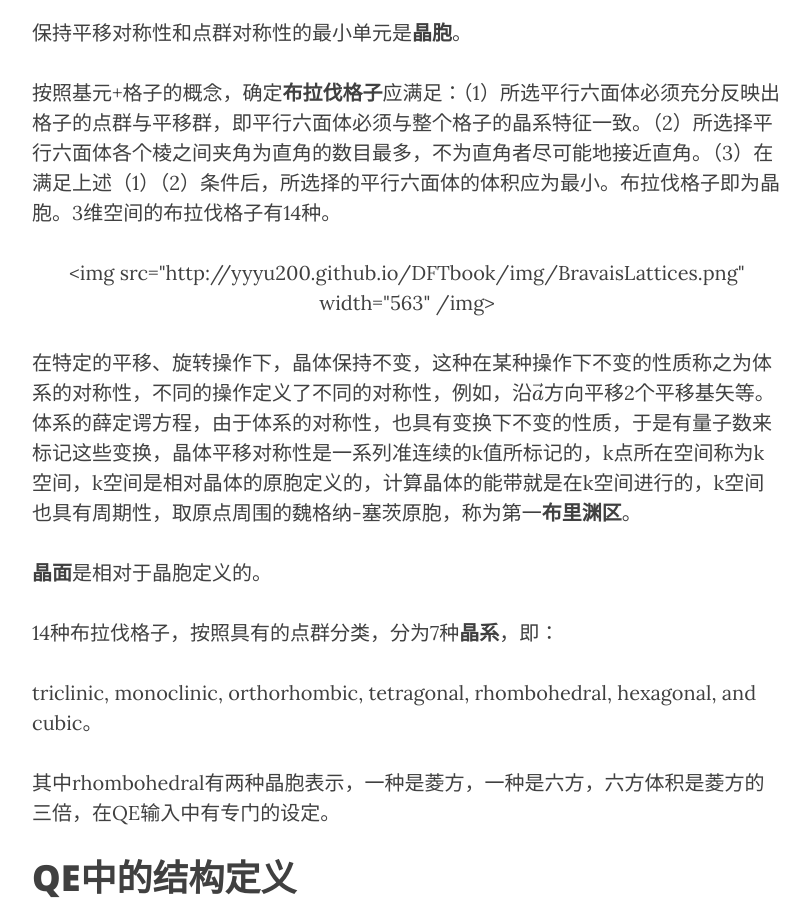
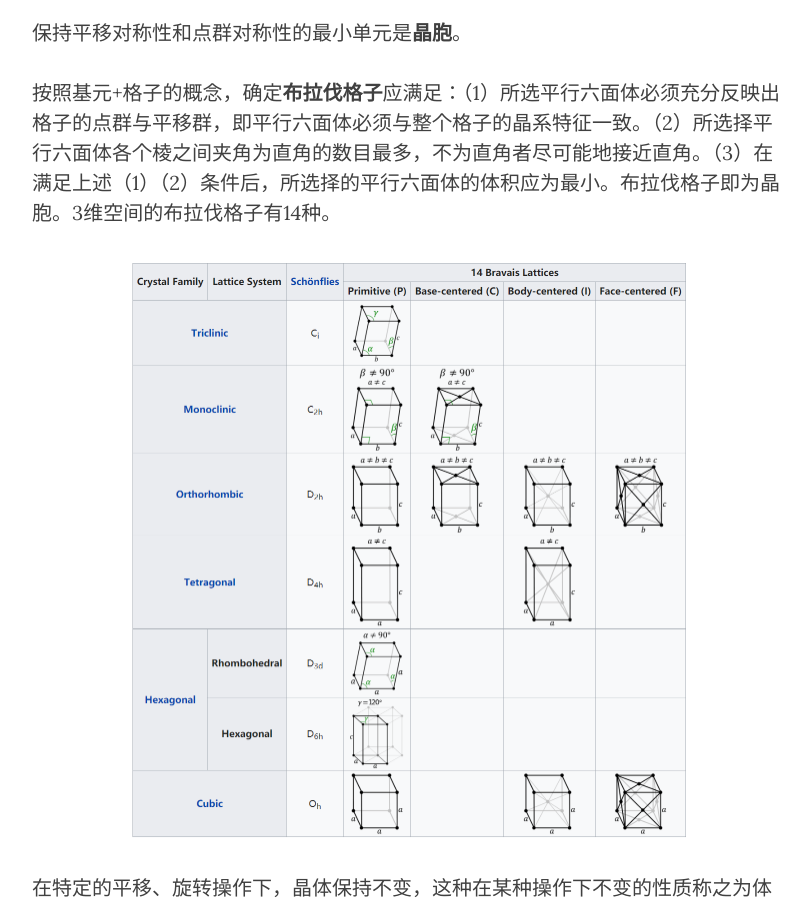
Before and after one commit to yyyu200/DFTbook, a Jekyll site: the page built from _posts/2019-04-07-TransCell.md, in a window 1280 px wide and 900 px high, scrolled down 1219 px. Shown: the whole window, without its empty margins (233-1043 px from the left). Built offline with Jekyll 4.4.1, drawn with Linux system fonts in a browser that asks for light colours; nearby versions of some CDN libraries; formulas are drawn with MathJax 3; comment, search, counter and statistics services are not loaded.

Commit message:
modify at20190412-14:19:58-aliyun

```diff
--- a/_posts/2019-04-07-TransCell.md
+++ b/_posts/2019-04-07-TransCell.md
@@ -43,7 +43,7 @@ trans: cube
 按照基元+格子的概念，确定**布拉伐格子**应满足：（1）所选平行六面体必须充分反映出格子的点群与平移群，即平行六面体必须与整个格子的晶系特征一致。（2）所选择平行六面体各个棱之间夹角为直角的数目最多，不为直角者尽可能地接近直角。（3）在满足上述（1）（2）条件后，所选择的平行六面体的体积应为最小。布拉伐格子即为晶胞。3维空间的布拉伐格子有14种。
 
 <p align="center">
-    <img src="http://yyyu200.github.io/DFTbook/img/BravaisLattices.png" width="563" /img>
+    <img src="http://yyyu200.github.io/DFTbook/img/BravaisLattices.png" width="563" />
 </p>
 
 在特定的平移、旋转操作下，晶体保持不变，这种在某种操作下不变的性质称之为体系的对称性，不同的操作定义了不同的对称性，例如，沿$\vec a$方向平移2个平移基矢等。体系的薛定谔方程，由于体系的对称性，也具有变换下不变的性质，于是有量子数来标记这些变换，晶体平移对称性是一系列准连续的k值所标记的，k点所在空间称为k空间，k空间是相对晶体的原胞定义的，计算晶体的能带就是在k空间进行的，k空间也具有周期性，取原点周围的魏格纳-塞茨原胞，称为第一**布里渊区**。
```
